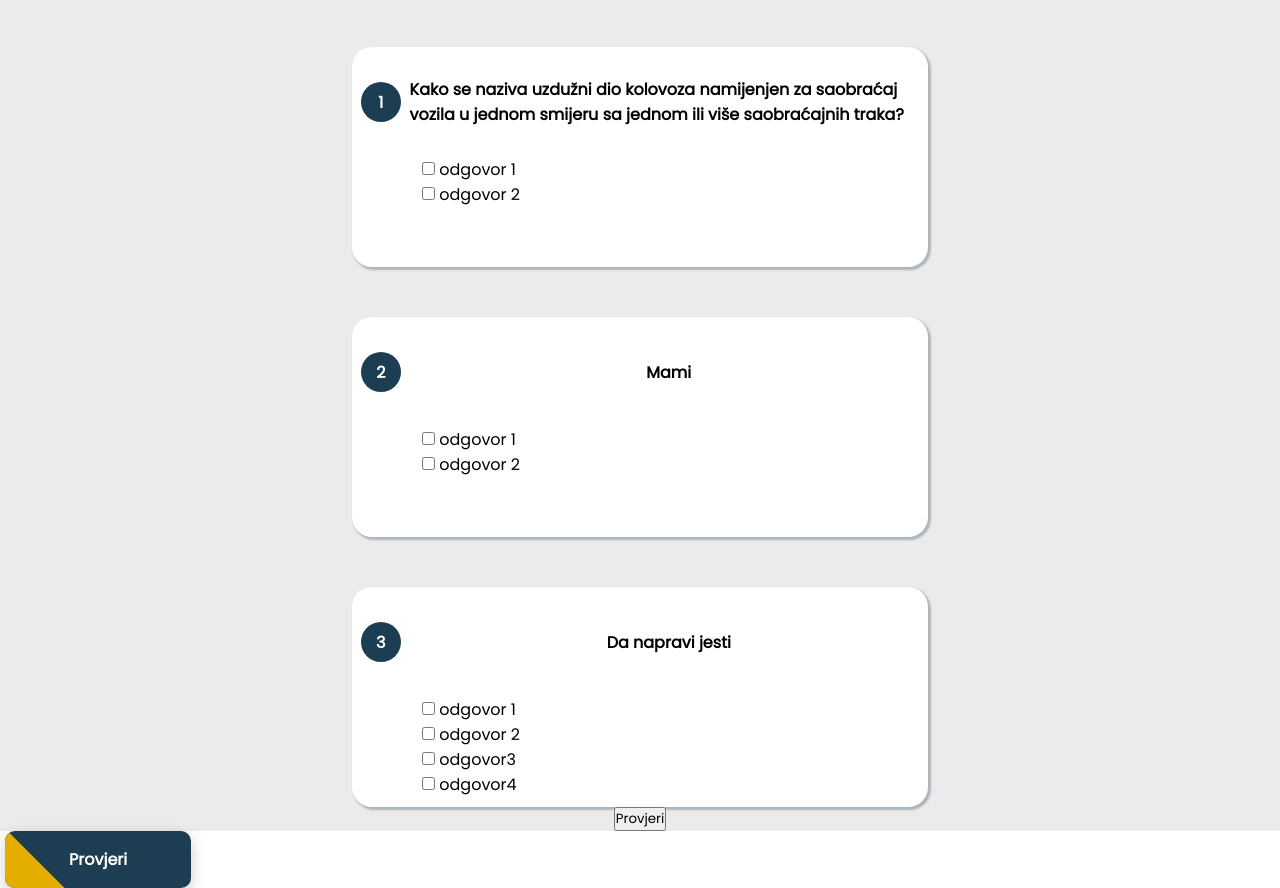
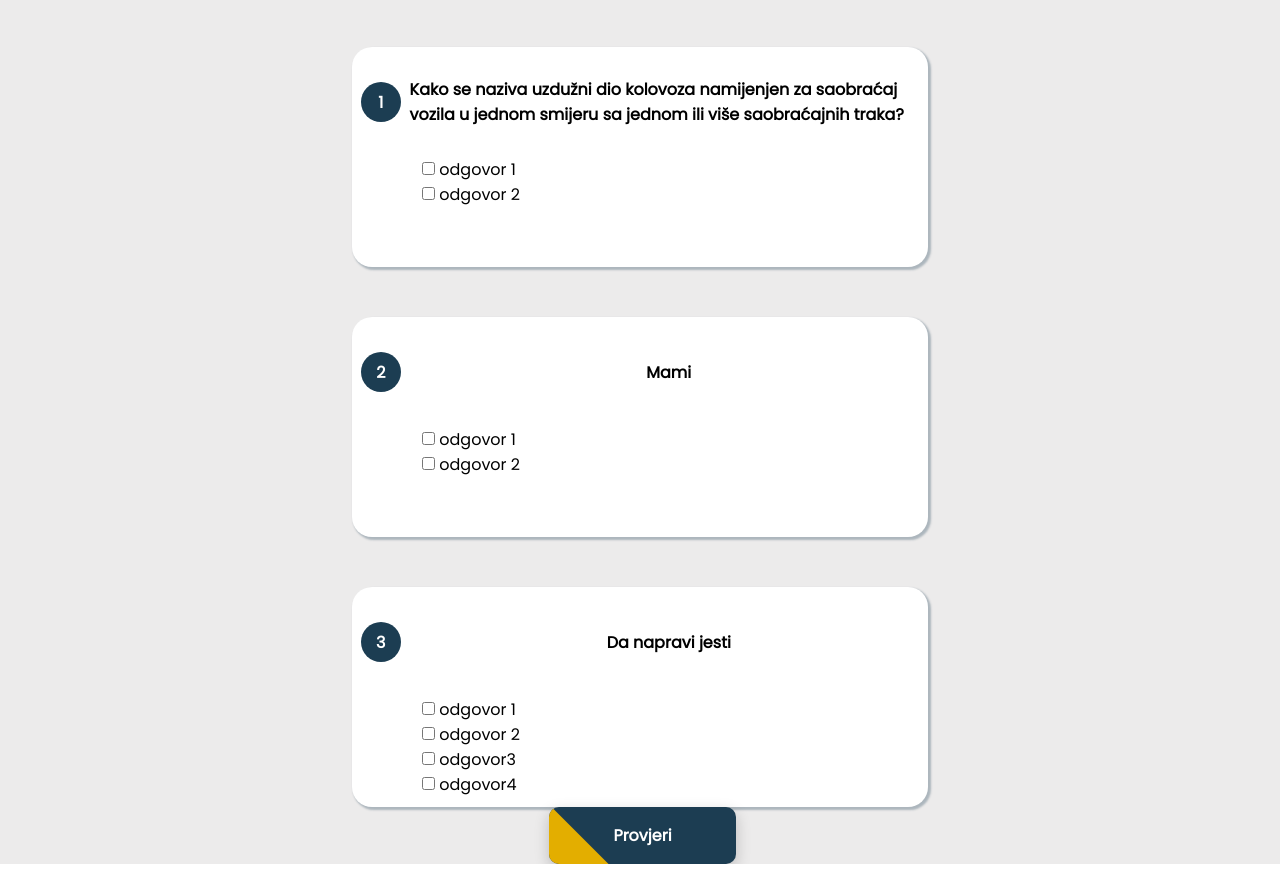
Before and after one commit to 12emin34/Testovi, a plain HTML site: page testovi.html in a window 1280 px wide. Shown: the part 103-991 px from the top of the page. After the commit the page ends 967 px from the top, so only its background shows below. Drawn offline with Linux system fonts and the light colour scheme.

Commit message:
dodan button tamo gdje treba biti

```diff
--- a/skripte/script.js
+++ b/skripte/script.js
@@ -186,7 +186,10 @@ let pitanja = [
 ]
 
 let dugmeZaProvjeru = document.createElement("button")
-dugmeZaProvjeru.innerText = "Provjeri"
+dugmeZaProvjeru.className = "provjeriButton"
+let dugmeZaProvjeruSpan = document.createElement("span")
+dugmeZaProvjeruSpan.innerHTML = "Provjeri"
+dugmeZaProvjeru.appendChild(dugmeZaProvjeruSpan)
 glavniBox.appendChild(dugmeZaProvjeru)
 dugmeZaProvjeru.addEventListener("click", (e) => {
     provjeriOdgovore(pitanja)
--- a/testovi.html
+++ b/testovi.html
@@ -33,8 +33,6 @@
 
     </div>
 
-    <button class="provjeriButton"> <span>Provjeri</span> </button>
-
     <script src="skripte/script.js"></script>
 </body>
 
```
